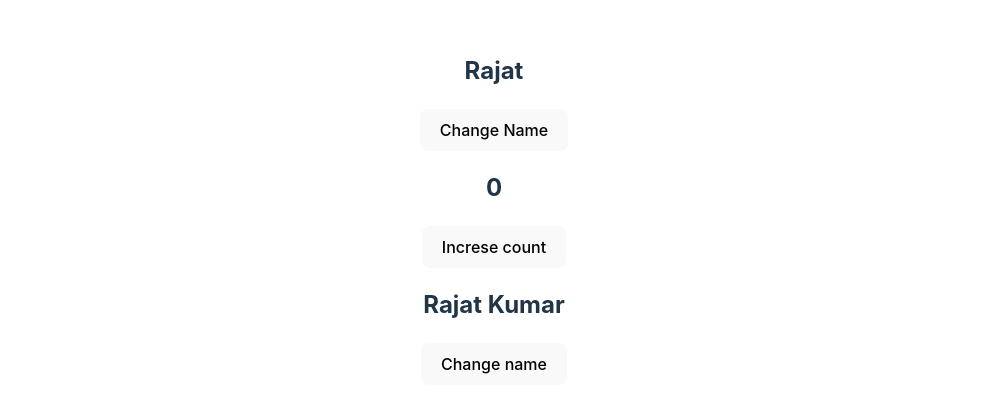
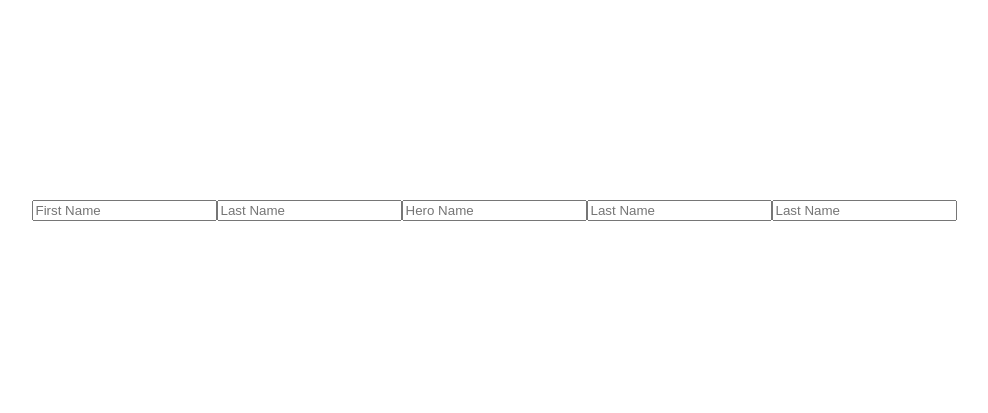
Before and after one commit to rajatk-31/vue-learn, a Vue app in the folder vue-compositions/: page / in a window 1280 px wide. Shown: the part 191-604 px from the top of the page, without its empty margins (146-1134 px from the left). Built offline with nearby package versions, Linux system fonts and the light colour scheme.

Commit message:
v-model with composition api

```diff
--- a/vue-compositions/src/App.vue
+++ b/vue-compositions/src/App.vue
@@ -1,10 +1,10 @@
 <script setup>
-import Methods from "./components/Methods.vue";
+import VModel from "./components/VModel.vue";
 </script>
 
 <template>
   <div>
-    <Methods></Methods>
+    <VModel></VModel>
   </div>
 </template>
 
--- /dev/null
+++ b/vue-compositions/src/components/VModel.vue
@@ -0,0 +1,38 @@
+<template>
+  <div>
+    <!-- Options Api -->
+    <input type="text" placeholder="First Name" v-model="fname" />
+    <input type="text" placeholder="Last Name" v-model="lname" />
+
+    <input type="text" placeholder="Hero Name" v-model="heroName" />
+    <input type="text" placeholder="Last Name" v-model="firstName" />
+    <input type="text" placeholder="Last Name" v-model="lastName" />
+  </div>
+</template>
+
+<script>
+import { ref, toRefs, reactive } from "vue";
+export default {
+  name: "VModel",
+  setup() {
+    const heroName = ref("");
+    const state = reactive({
+      firstName: "",
+      lastName: "",
+    });
+
+    return {
+      heroName,
+      ...toRefs(state),
+    };
+  },
+  data() {
+    return {
+      fname: "",
+      lname: "",
+    };
+  },
+};
+</script>
+
+<style scoped></style>
```
